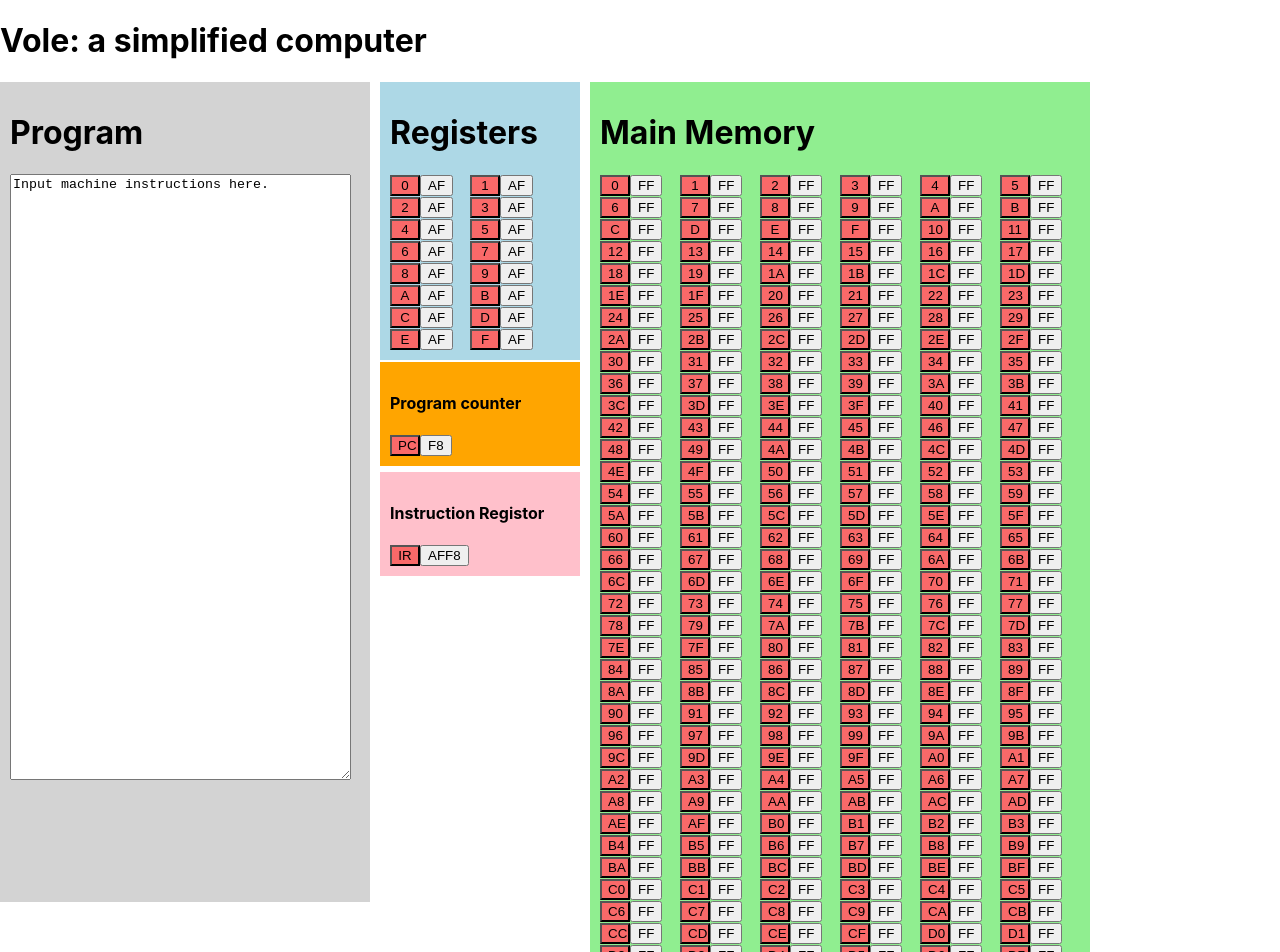
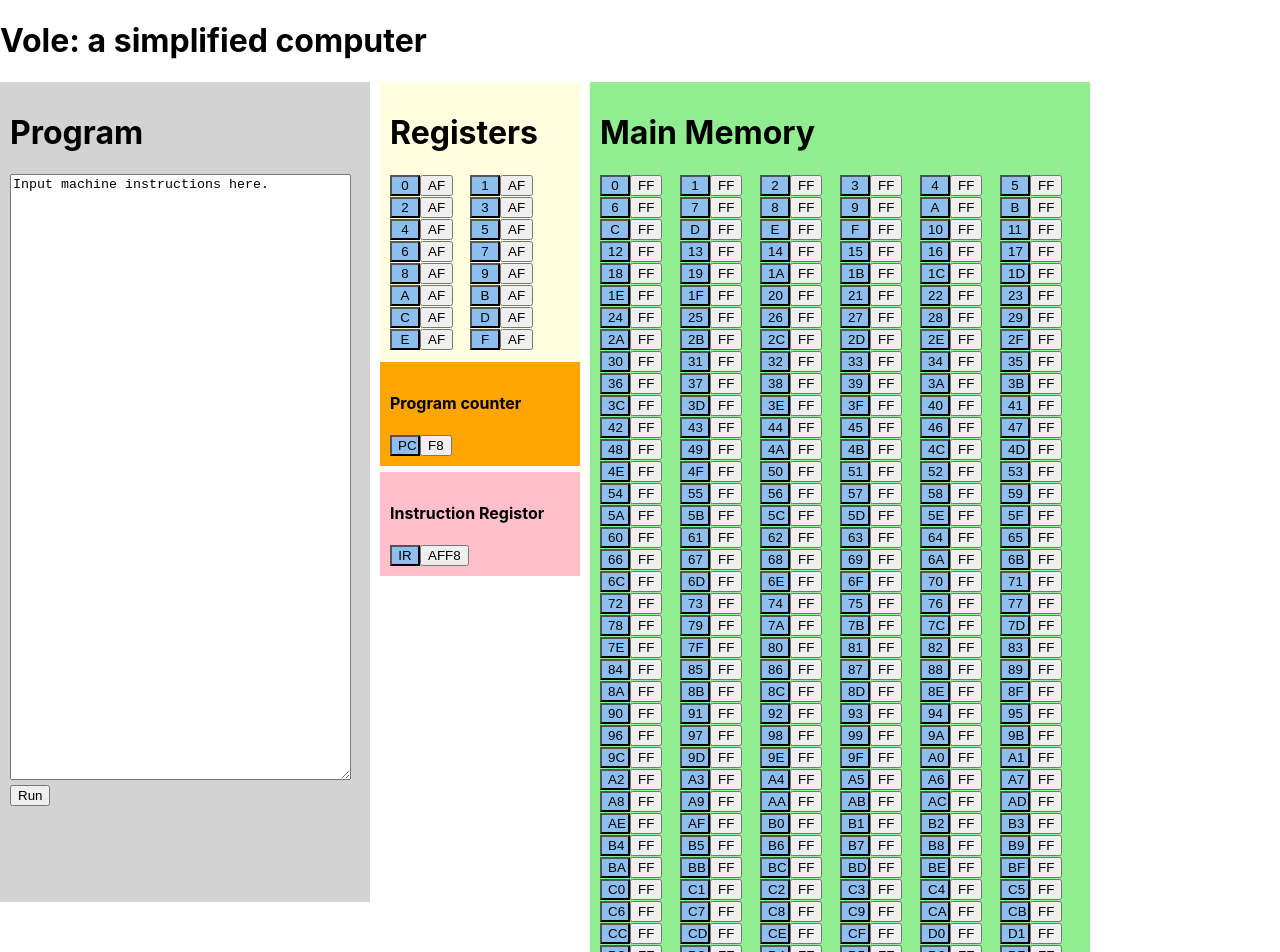
Before and after one commit to hogwild/Vole, a React (Create React App) app: page / in a window 1280 px wide. Shown: the top 952 px of the page. Built offline with nearby package versions, Linux system fonts and the light colour scheme.

Commit message:
button color

```diff
--- a/src/index.css
+++ b/src/index.css
@@ -28,11 +28,11 @@ code {
 
 .cell .index{
   width: 30px;
-  background-color: rgb(249, 105, 105);
+  background-color: rgb(141, 191, 238);
 }
 
 .registers {
-  background-color: lightblue;
+  background-color: lightyellow;
   /* border: 3px solid #73AD21; */
   position: absolute;
   padding: 10px;
--- a/src/index.js
+++ b/src/index.js
@@ -13,6 +13,9 @@ class CodeInput extends React.Component {
             Input machine instructions here.
           </textarea>
         </form>
+        <button>
+          Run
+        </button>
       </div>
     )
   }
```
